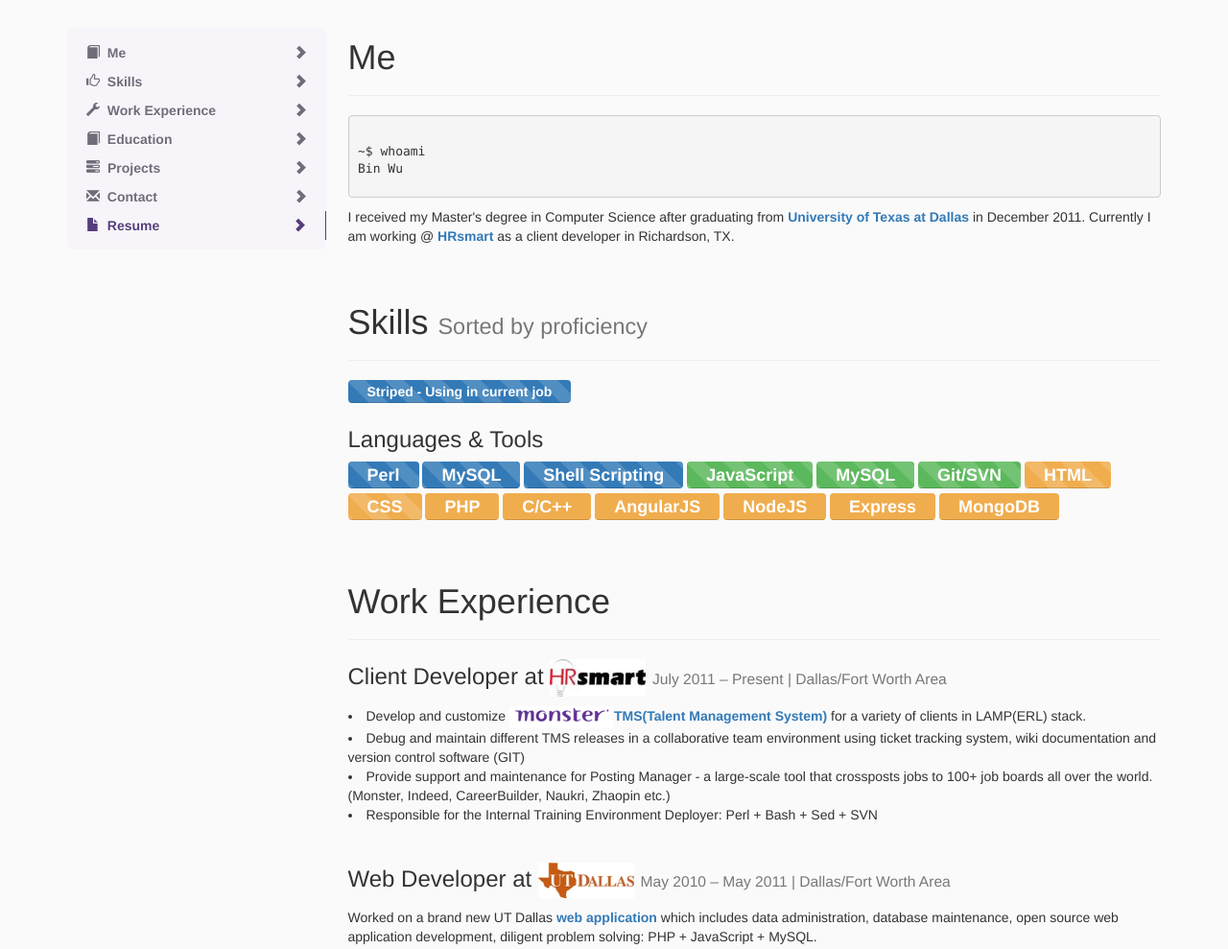
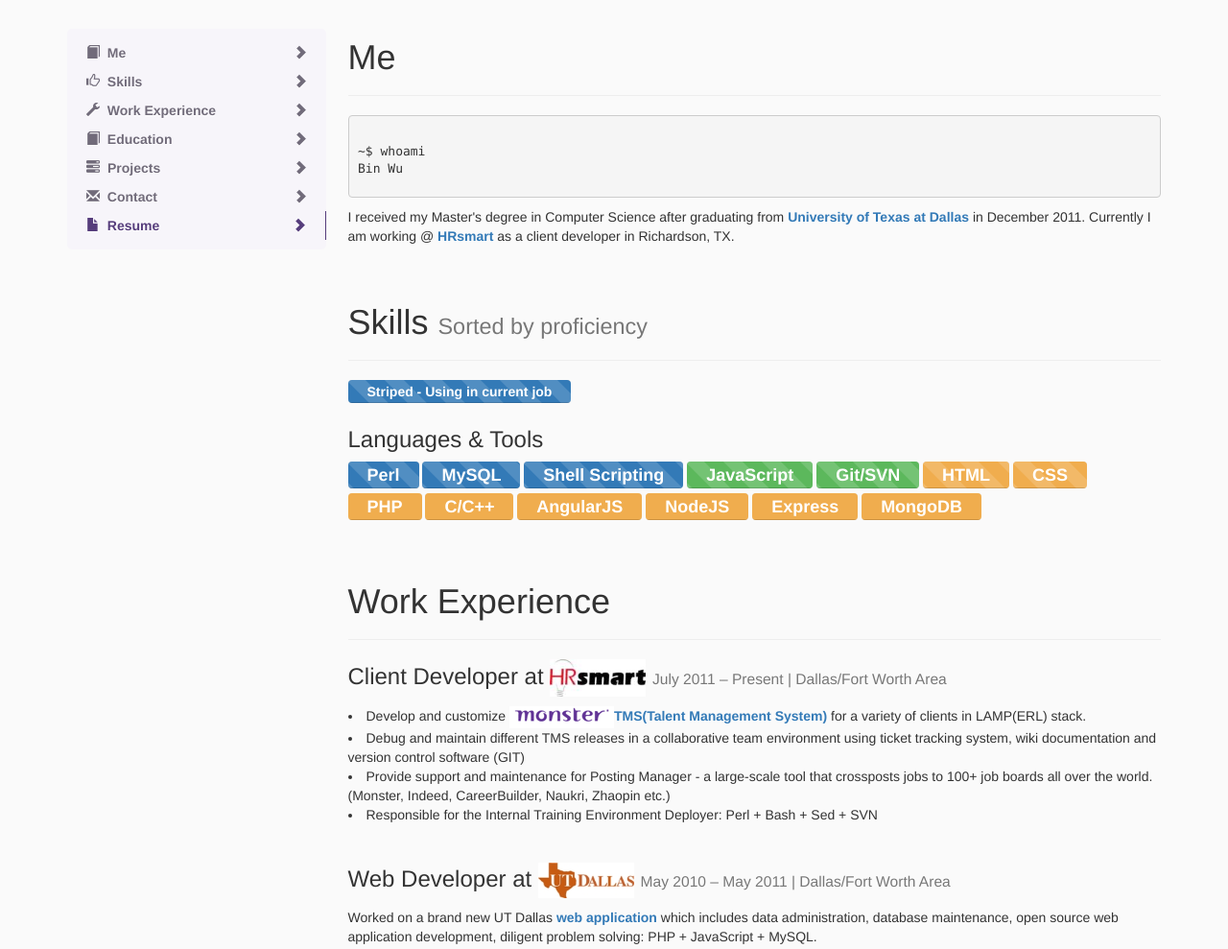
Before and after one commit to nosrevi/ME, a plain HTML site: page index.html in a window 1280 px wide. Shown: the top 989 px of the page at 96% size. Drawn offline with nearby package versions, Linux system fonts and the light colour scheme.

Commit message:
remove duplicate MySQL

```diff
--- a/index.html
+++ b/index.html
@@ -893,9 +893,6 @@
                         <div class="progress-bar progress-bar-success " style="width: 100%;">JavaScript</div>
                     </div>
                     <div class="progress progress-striped active">
-                        <div class="progress-bar progress-bar-success " style="width: 100%;">MySQL</div>
-                    </div>
-                    <div class="progress progress-striped active">
                         <div class="progress-bar progress-bar-success" style="width: 100%;">Git/SVN</div>
                     </div>
                     <div class="progress progress-striped active">
```
